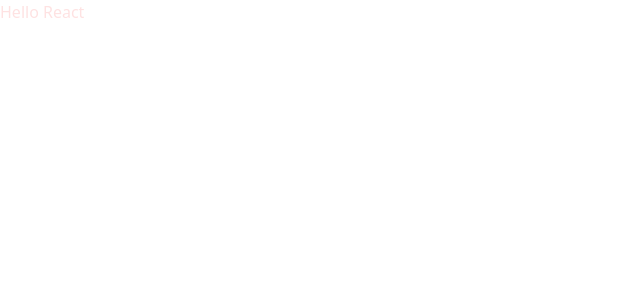
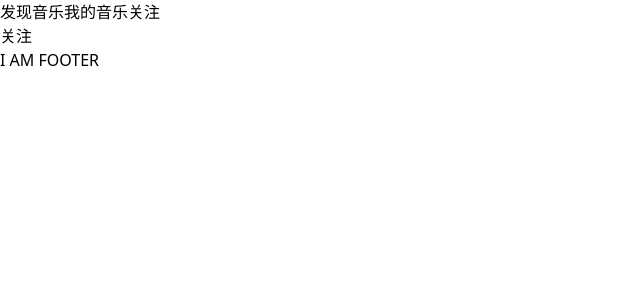
Before and after one commit to KeepCodeing/dust_music, a React (Create React App) app: page /friend in a window 1280 px wide. Shown: the top 300 px of the page, without its empty margins (0-640 px from the left). Built offline with nearby package versions, Linux system fonts and the light colour scheme.

Commit message:
feat(pages): 页面大体结构完成（导航/页面/footer）

```diff
--- a/src/App.js
+++ b/src/App.js
@@ -1,5 +1,13 @@
 import React, { memo } from "react";
 
+import NavHeader from "./components/nav-header";
+import Footer from "./components/footer";
+
 export default memo(function App() {
-  return <div className="text-red-100">Hello React</div>;
+  return (
+    <div>
+      <NavHeader />
+      <Footer />
+    </div>
+  );
 });
--- /dev/null
+++ b/src/components/footer.js
@@ -0,0 +1,5 @@
+import React, { memo } from "react";
+
+export default memo(function Footer() {
+  return <div>I AM FOOTER</div>;
+});
--- /dev/null
+++ b/src/components/nav-header.js
@@ -0,0 +1,19 @@
+import React, { memo } from "react";
+import { NavLink } from "react-router-dom";
+import { renderRoutes } from "react-router-config";
+
+import Routes from "../router";
+
+export default memo(function NavHeader() {
+  return (
+    <div>
+      <NavLink to="/" exact>
+        发现音乐
+      </NavLink>
+      <NavLink to="/my">我的音乐</NavLink>
+      <NavLink to="/friend">关注</NavLink>
+
+      {renderRoutes(Routes)}
+    </div>
+  );
+});
--- a/src/index.js
+++ b/src/index.js
@@ -1,12 +1,14 @@
 import React from "react";
 import ReactDOM from "react-dom";
+import { BrowserRouter } from "react-router-dom";
+
 import App from "./App";
 import "./assets/css/index.css";
 export default function Index() {
   return (
-    <div>
+    <BrowserRouter>
       <App />
-    </div>
+    </BrowserRouter>
   );
 }
 
--- /dev/null
+++ b/src/pages/friend/index.js
@@ -0,0 +1,5 @@
+import React from "react";
+
+export default function Friend() {
+  return <div>关注</div>;
+}
--- /dev/null
+++ b/src/pages/index/index.js
@@ -0,0 +1,5 @@
+import React from "react";
+
+export default function Index() {
+  return <div>发现音乐</div>;
+}
--- /dev/null
+++ b/src/pages/my/index.js
@@ -0,0 +1,5 @@
+import React from "react";
+
+export default function My() {
+  return <div>我的音乐</div>;
+}
--- /dev/null
+++ b/src/router/index.js
@@ -0,0 +1,11 @@
+import Index from "../pages/index";
+import My from "../pages/my";
+import Friend from "../pages/friend";
+
+const routes = [
+  { path: "/", exact: true, component: Index },
+  { path: "/my", component: My },
+  { path: "/friend", component: Friend },
+];
+
+export default routes;
```
